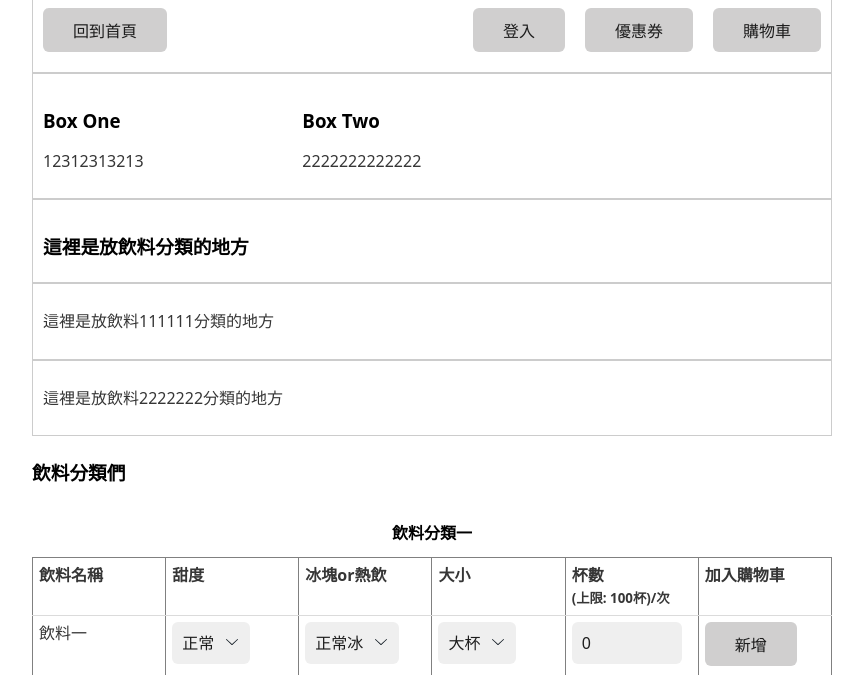
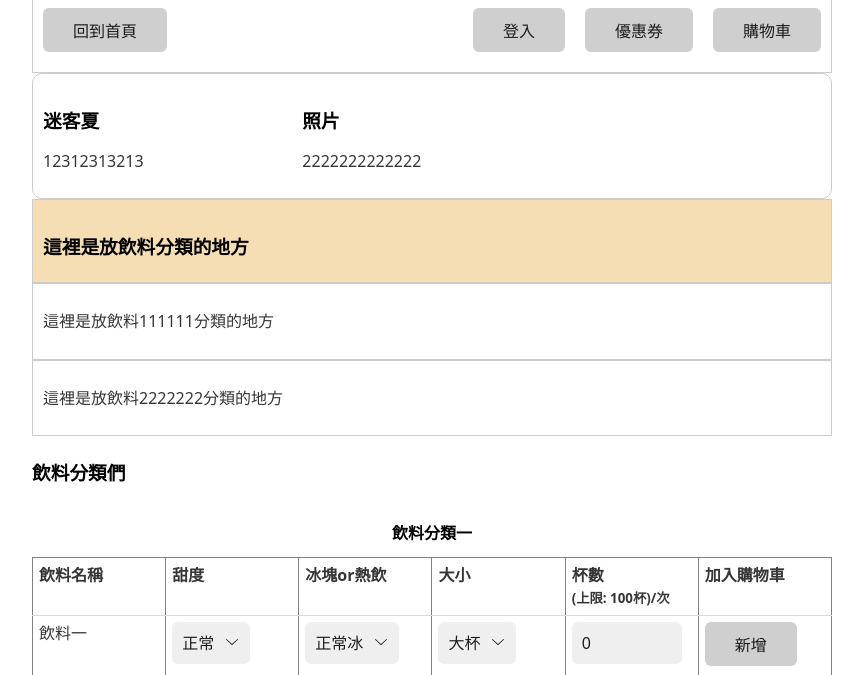
Before and after one commit to fuyu-chung/web, a plain HTML site: page html/Milksha.html in a window 1280 px wide. Shown: the part 121-796 px from the top of the page, without its empty margins (208-1071 px from the left). Drawn offline with nearby package versions, Linux system fonts and the light colour scheme.

Commit message:
border-radius:10px

```diff
--- a/html/Milksha.html
+++ b/html/Milksha.html
@@ -44,18 +44,18 @@
 	<!-- 店家資訊 的 container-->
 	<div class="container-info">
 		<div class="box-info1">
-			<h3>Box One</h3>
+			<h3>迷客夏</h3>
 			<p>12312313213</p>
 		</div>
 		<div class="box-info2">
-			<h3>Box Two</h3>
+			<h3>照片</h3>
 			<p>2222222222222</p>
 		</div>
 	</div>
 
 	<!-- 飲料分類 的 container-->
 	<div class="container-DKD">
-		<div class="box-DKD1">
+		<div class="box-DKD1" style="background-color: wheat;">
 			<h3>這裡是放飲料分類的地方</h3>
 		</div>
 		<div class="box-DKD2">
--- a/html/shopcss/style.css
+++ b/html/shopcss/style.css
@@ -61,12 +61,15 @@ table,
 .container-0, .container-1, .container-info{
     display: flex;
     flex-direction: row;
+    border-radius:10px
 }
 /*店家資訊 flexbox*/
 /*飲料 different kinds of drinks (DKD)flexbox*/
 .container-DKD{
     display: flex;
     flex-direction: column;
+    border-radius:10px
+
 }
 
 .container-0 div, .container-1 div, .container-info, .container-DKD div{
```
